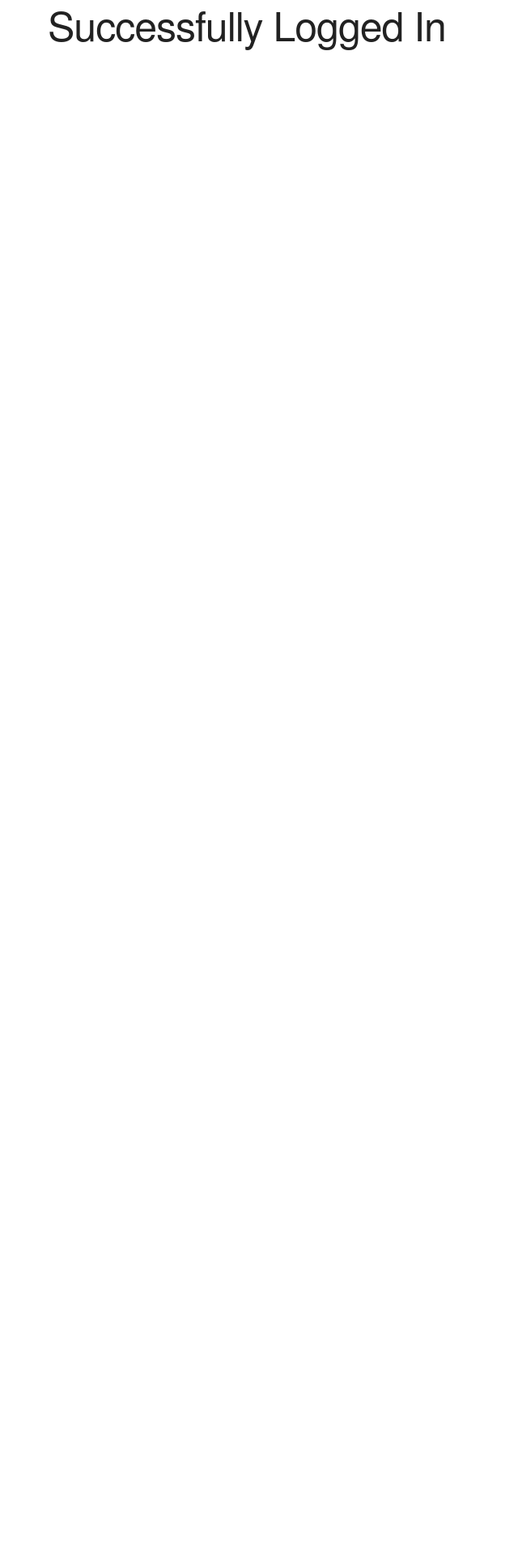
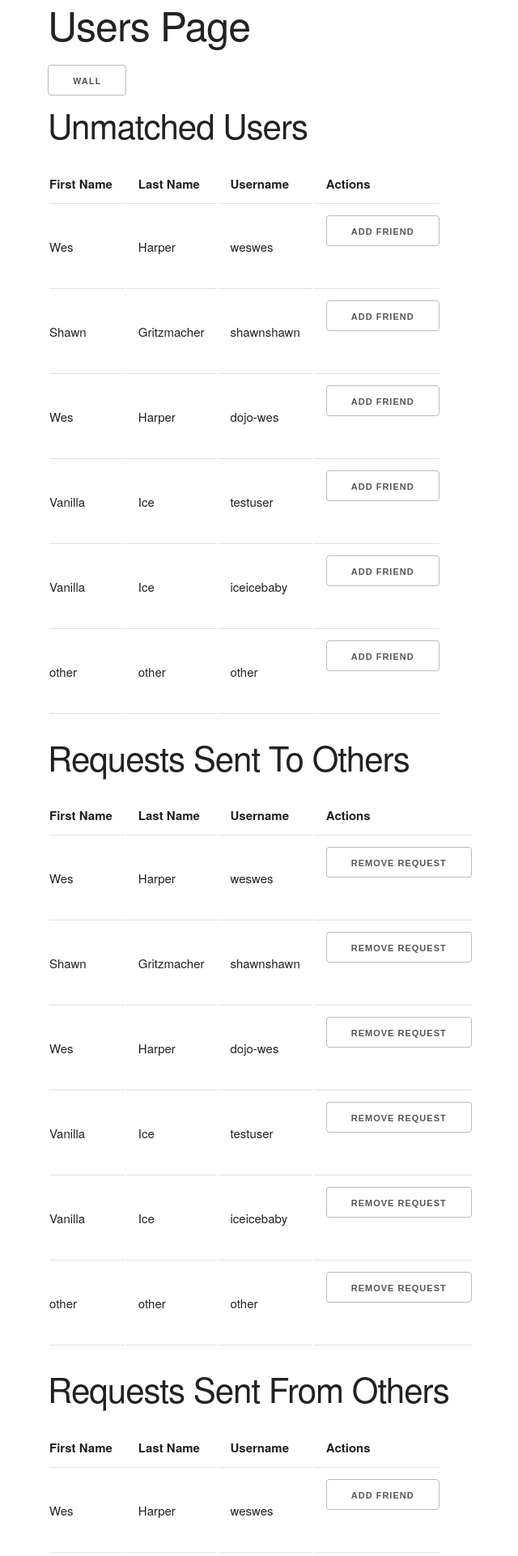
Before and after one commit to python-october-2018/instructor_wes, a Django app: template django/facebook/apps/users/templates/users/index.html in a window 1280 px wide. Shown: the top 1922 px of the page at 81% size, without its empty margins (101-741 px from the left). Before the commit the page ends 62 px from the top, so only its background shows below. Run offline with Django 3.2, Linux system fonts and the light colour scheme; the template is opened without the code that fills it: values that come from a table or form of the project are taken from there, others are empty; data comes from the database, SQL or seed files in the repository; both versions use the stored data as it was after the commit.

Commit message:
added user page

```diff
--- a/django/facebook/apps/posts/templates/posts/index.html
+++ b/django/facebook/apps/posts/templates/posts/index.html
@@ -15,6 +15,7 @@
 <body>
   <div class="container">
     <h1>Welcome to DojoBook</h1>
+    <a href="/users" class="button">Users Page</a>
     {% if messages %}
       <ul class="messages">
         {% for message in messages %}
--- a/django/facebook/apps/users/models.py
+++ b/django/facebook/apps/users/models.py
@@ -62,6 +62,19 @@ class UserManager(models.Manager):
     else:
       return (True, user)
 
+  def create_friend_request(self, form, sender_id):
+    sent_by = self.get(id = sender_id)
+    sent_to = self.get(id = form['request_to'])
+    print(sent_by, sent_to)
+    Request.objects.create(request_from = sent_by, request_to = sent_to)
+
+  def delete_friend_request(self, form, user_id):
+    sent_by = self.get(id = user_id)
+    sent_to = self.get(id = form['request_to'])
+    requests = Request.objects.filter(request_from = sent_by).filter(request_to = sent_to)
+    if requests:
+      requests[0].delete()
+
 class User(models.Model):
   first_name = models.CharField(max_length = 255)
   last_name = models.CharField(max_length = 255)
@@ -75,5 +88,6 @@ class User(models.Model):
   def __str__(self):
     return self.username
 
-# SELECT * FROM users;
-# SELECT * FROM users WHERE id = 1;
+class Request(models.Model):
+  request_from = models.ForeignKey(User, related_name = "requests_sent")
+  request_to = models.ForeignKey(User, related_name = "requests_received")
--- a/django/facebook/apps/users/templates/users/index.html
+++ b/django/facebook/apps/users/templates/users/index.html
@@ -12,7 +12,116 @@
 </head>
 <body>
   <div class="container">
-    <h1>Successfully Logged In</h1>
+    <h1>Users Page</h1>
+    <a href="/" class="button">Wall</a>
+    <h2>Unmatched Users</h2>
+    <table id="unmatched-users">
+      <thead>
+        <tr>
+          <th>First Name</th>
+          <th>Last Name</th>
+          <th>Username</th>
+          <th>Actions</th>
+        </tr>
+      </thead>
+      <tbody>
+        {% for user in unmatched_users %}
+          <tr>
+            <td>{{ user.first_name }}</td>
+            <td>{{ user.last_name }}</td>
+            <td>{{ user.username }}</td>
+            <td>
+              <form action="/users/create_request/" method="post">
+                {% csrf_token %}
+                <input type="hidden" name="request_to" value="{{ user.id }}">
+                <input type="submit" value="Add Friend">
+              </form>
+            </td>
+          </tr>
+        {% endfor %}
+      </tbody>
+    </table>
+    <h2>Requests Sent To Others</h2>
+    <table id="requests-sent">
+      <thead>
+        <tr>
+          <th>First Name</th>
+          <th>Last Name</th>
+          <th>Username</th>
+          <th>Actions</th>
+        </tr>
+      </thead>
+      <tbody>
+        {% for user in requested_friends %}
+          <tr>
+            <td>{{ user.first_name }}</td>
+            <td>{{ user.last_name }}</td>
+            <td>{{ user.username }}</td>
+            <td>
+              <form action="/users/remove_request/" method="post">
+                {% csrf_token %}
+                <input type="hidden" name="request_to" value="{{ user.id }}">
+                <input type="submit" value="Remove Request">
+              </form>
+            </td>
+          </tr>
+        {% endfor %}
+      </tbody>
+    </table>
+    <h2>Requests Sent From Others</h2>
+    <table id="requests-from">
+      <thead>
+        <tr>
+          <th>First Name</th>
+          <th>Last Name</th>
+          <th>Username</th>
+          <th>Actions</th>
+        </tr>
+      </thead>
+      <tbody>
+        {% for user in requests_from %}
+          <tr>
+            <td>{{ user.first_name }}</td>
+            <td>{{ user.last_name }}</td>
+            <td>{{ user.username }}</td>
+            <td>
+              <form action="/users/create_request/" method="post">
+                {% csrf_token %}
+                <input type="hidden" name="request_to" value="{{ user.id }}">
+                <input type="submit" value="Add Friend">
+              </form>
+            </td>
+          </tr>
+        {% endfor %}
+      </tbody>
+    </table>
+    <h2>Friends</h2>
+    <table id="friends">
+      <thead>
+        <tr>
+          <th>First Name</th>
+          <th>Last Name</th>
+          <th>Username</th>
+          <th>Actions</th>
+        </tr>
+      </thead>
+      <tbody>
+        {% for user in mutual_friends %}
+          <tr>
+            <td>{{ user.first_name }}</td>
+            <td>{{ user.last_name }}</td>
+            <td>{{ user.username }}</td>
+            <td>
+              <form action="/users/remove_request/" method="post">
+                {% csrf_token %}
+                <input type="hidden" name="request_to" value="{{ user.id }}">
+                <input type="submit" value="Remove Friend">
+              </form>
+            </td>
+          </tr>
+        {% endfor %}
+      </tbody>
+    </table>
   </div>
 </body>
 </html>
--- a/django/facebook/apps/users/urls.py
+++ b/django/facebook/apps/users/urls.py
@@ -6,4 +6,7 @@ urlpatterns = [
   url(r'^new/$', views.new, name="new"),
   url(r'^create/$', views.create, name="create"),
   url(r'^login/$', views.login, name="login"),
+  url(r'^logout/$', views.logout, name="logout"),
+  url(r'^create_request/$', views.create_request, name="create_request"),
+  url(r'^remove_request/$', views.remove_request, name="remove_request"),
 ]
```
Also changed, not shown: django/facebook/apps/users/views.py (+22 -1 lines), django/facebook/apps/users/migrations/0003_request.py (added), django/facebook/db.sqlite3.
